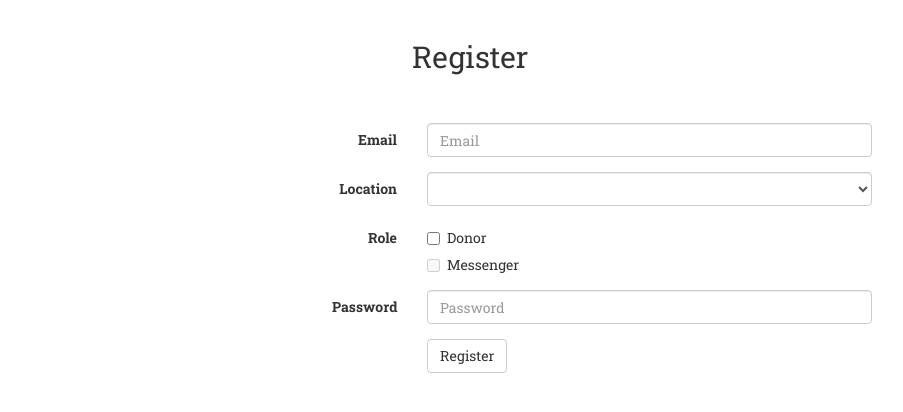
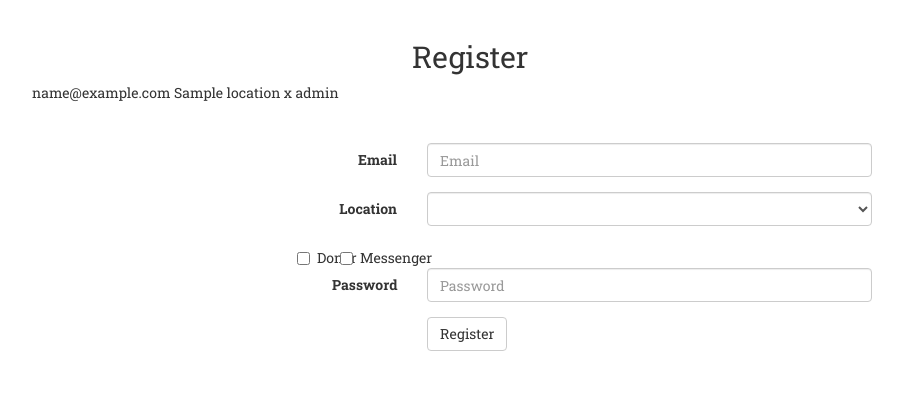
Before and after one commit to agnaite/glonate, a Flask app: template templates/register.html in a window 1280 px wide. Shown: the part 50-462 px from the top of the page, without its empty margins (38-941 px from the left). Run offline with Flask 2, Linux system fonts and the light colour scheme; the template is opened without the code that fills it: most values are stand-ins (such as "Sample title", 1, 10 or a date in 2020); some libraries are stand-ins or nearby versions.

Commit message:
progress on registration form

```diff
--- a/server.py
+++ b/server.py
@@ -27,11 +27,23 @@ def register_user():
     return render_template("register.html")
 
 
-@app.route('/register-submit')
+@app.route('/process_registration', methods=['POST'])
 def submit_registration():
     """Submit registration page."""
 
+    email = request.form['email']
+    password = hash(request.form['password'])
+    location = request.form['location']
+    role = request.form['role']
 
+
+    print email
+
+    return render_template("register.html",
+                           email=email,
+                           password=password,
+                           location=location,
+                           role=role)
 
 if __name__ == "__main__":
 
--- a/templates/countries.html
+++ b/templates/countries.html
@@ -1,5 +1,5 @@
 
-<select class="form-control" id="location">
+<select class="form-control" id="location" name="location">
   <option value="None"></option>
   <option value="AF">Afghanistan</option>
   <option value="AX">Åland Islands</option>
--- a/templates/register.html
+++ b/templates/register.html
@@ -4,12 +4,17 @@
 {% block content %}
   <h2 class="col-sm-offset-4">Register</h2>
 
-  <form class="form-horizontal col-sm-offset-3 col-sm-6">
+  {{ email }}
+  {{ location }}
+  {{ password }}
+  {{ role }}
+
+  <form class="form-horizontal col-sm-offset-3 col-sm-6", method='post' action='/process_registration'>
 
     <div class="form-group">
       <label for="email" class="col-sm-2 control-label">Email</label>
       <div class="col-sm-10">
-      <input type="email" class="form-control" id="email" placeholder="Email">
+        <input type="email" class="form-control" id="email" name="email" placeholder="Email">
       </div>
     </div>
 
@@ -20,29 +25,17 @@
       </div>
     </div>
 
-  <div class="form-group">
-    <label for="location" class="col-sm-2 control-label">Role</label>
-      <div class="col-sm-10">
-      <div class="checkbox">
-        <label>
-          <input type="checkbox" value="">
-          Donor
-        </label>
-      </div>
-      <div class="checkbox">
-        <label>
-          <input type="checkbox" value="" disabled>
-          Messenger
-        </label>
-      </div>
-    </div>
-  </div>
+    <fieldset class="form-group checkbox">
 
+      <input type="checkbox" name="role" value="donor" id="role">Donor
+      <input type="checkbox" name="role" value="messenger" id="role">Messenger
+
+    </fieldset>
 
     <div class="form-group">
       <label for="inputPassword3" class="col-sm-2 control-label">Password</label>
       <div class="col-sm-10">
-      <input type="password" class="form-control" id="inputPassword3" placeholder="Password">
+        <input type="password" class="form-control" name="password" id="inputPassword3" placeholder="Password">
       </div>
     </div>
 
```
Lines whose indentation alone changed are shown as unchanged.
